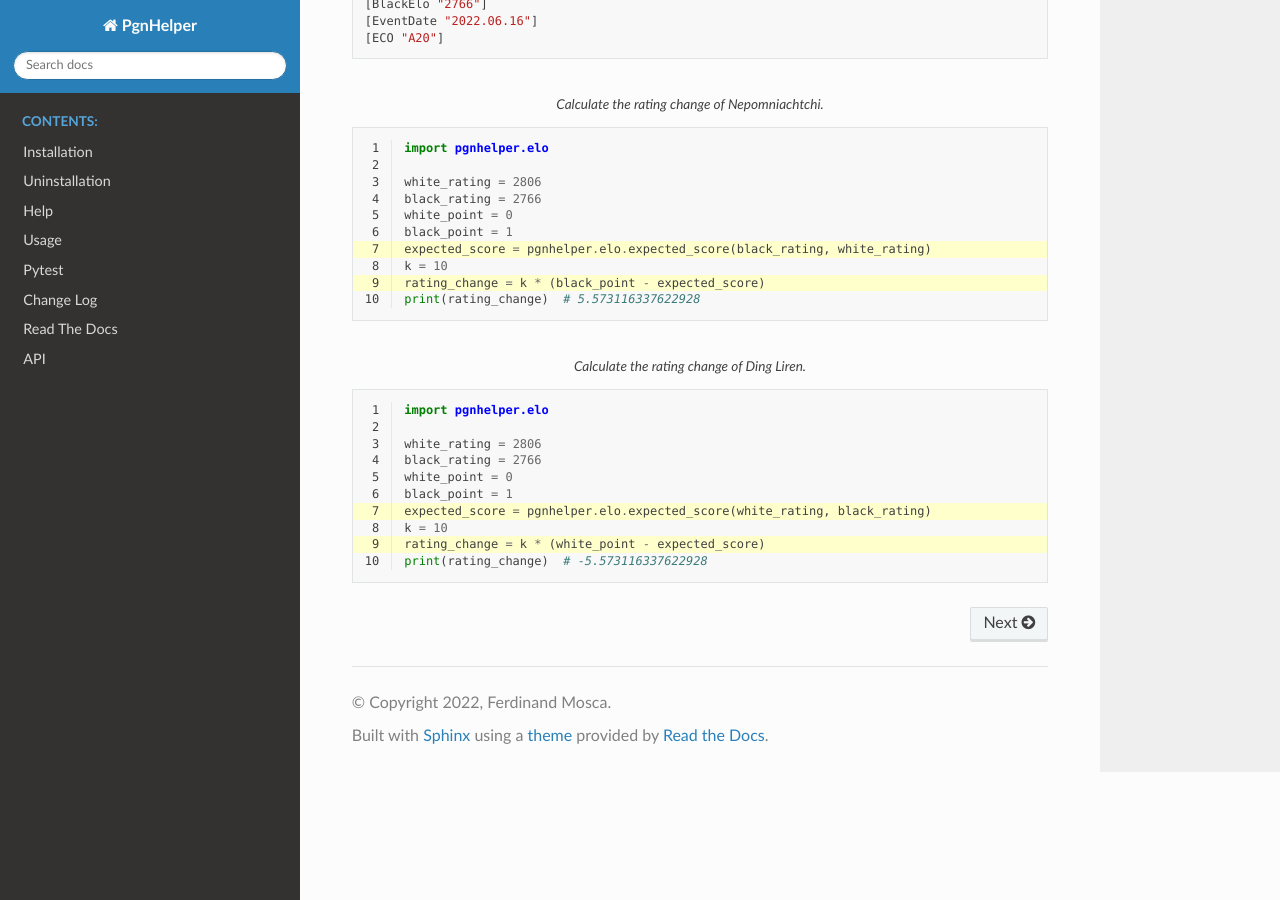
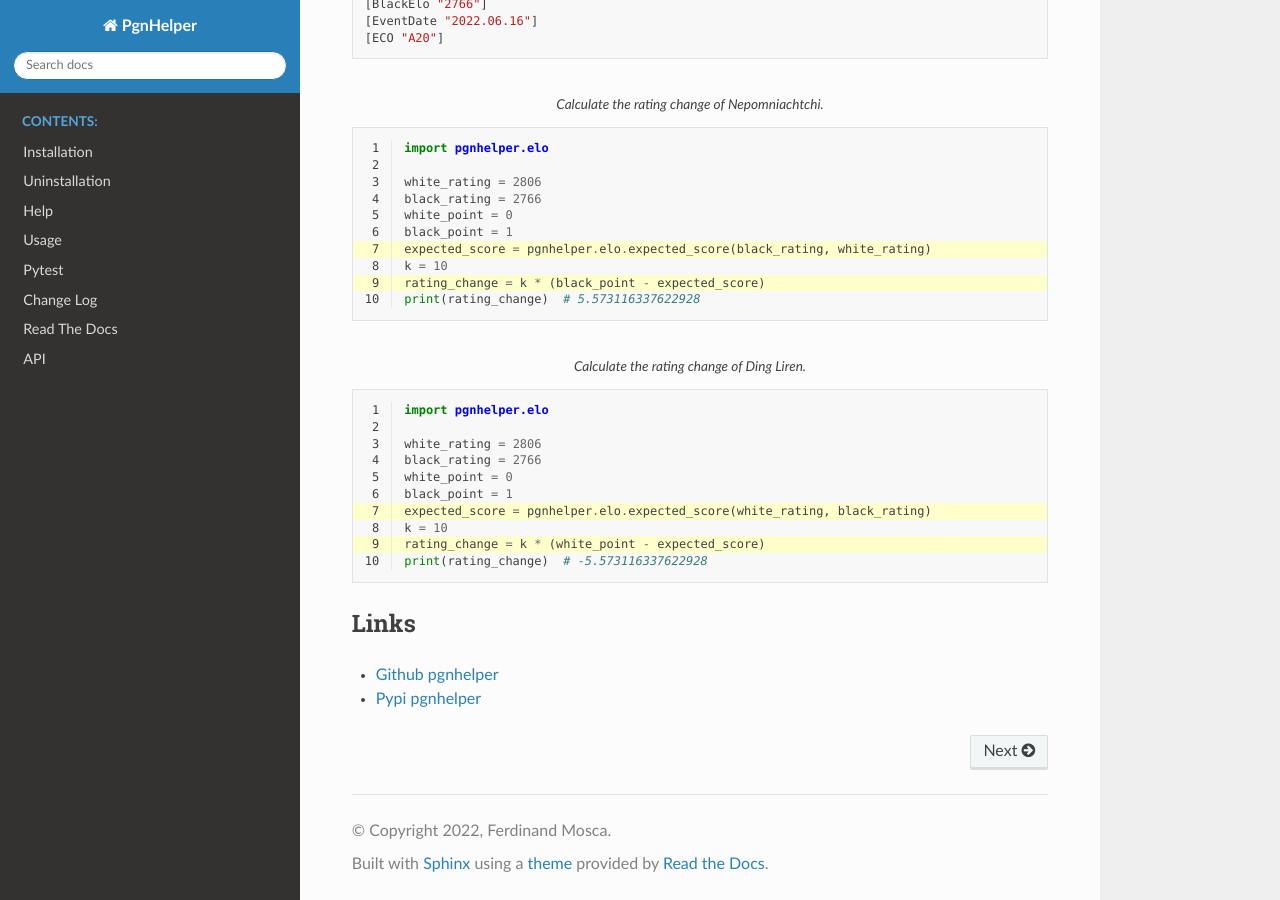
Before and after one commit to fsmosca/pgnhelper, a Sphinx documentation site: the page built from docs/index.rst, in a window 1280 px wide and 900 px high, scrolled down 2521 px. Built offline with Sphinx 7.4.7 and the Read the Docs theme 2.0.0, drawn with Linux system fonts in a browser that asks for light colours.

Commit message:
Update index.rst

```diff
--- a/docs/index.rst
+++ b/docs/index.rst
@@ -162,6 +162,14 @@ Game result::
    print(rating_change)  # -5.573116337622928
 
 
+Links
+-----
+
+
+* `Github pgnhelper <https://github.com/fsmosca/pgnhelper>`_
+* `Pypi pgnhelper <https://pypi.org/project/pgnhelper/>`_
+
+
 .. toctree::
    :maxdepth: 2
    :caption: Contents:
```
